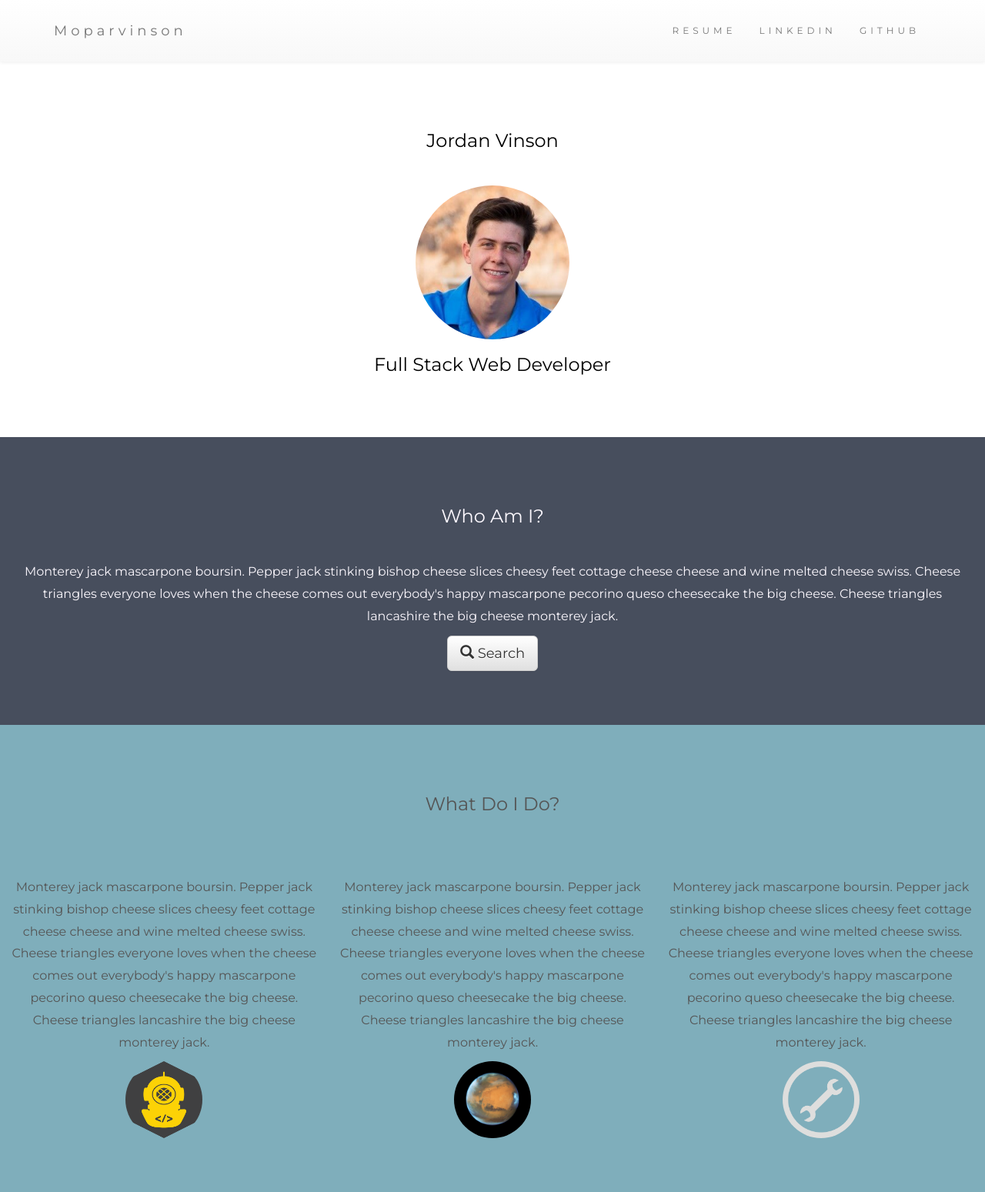
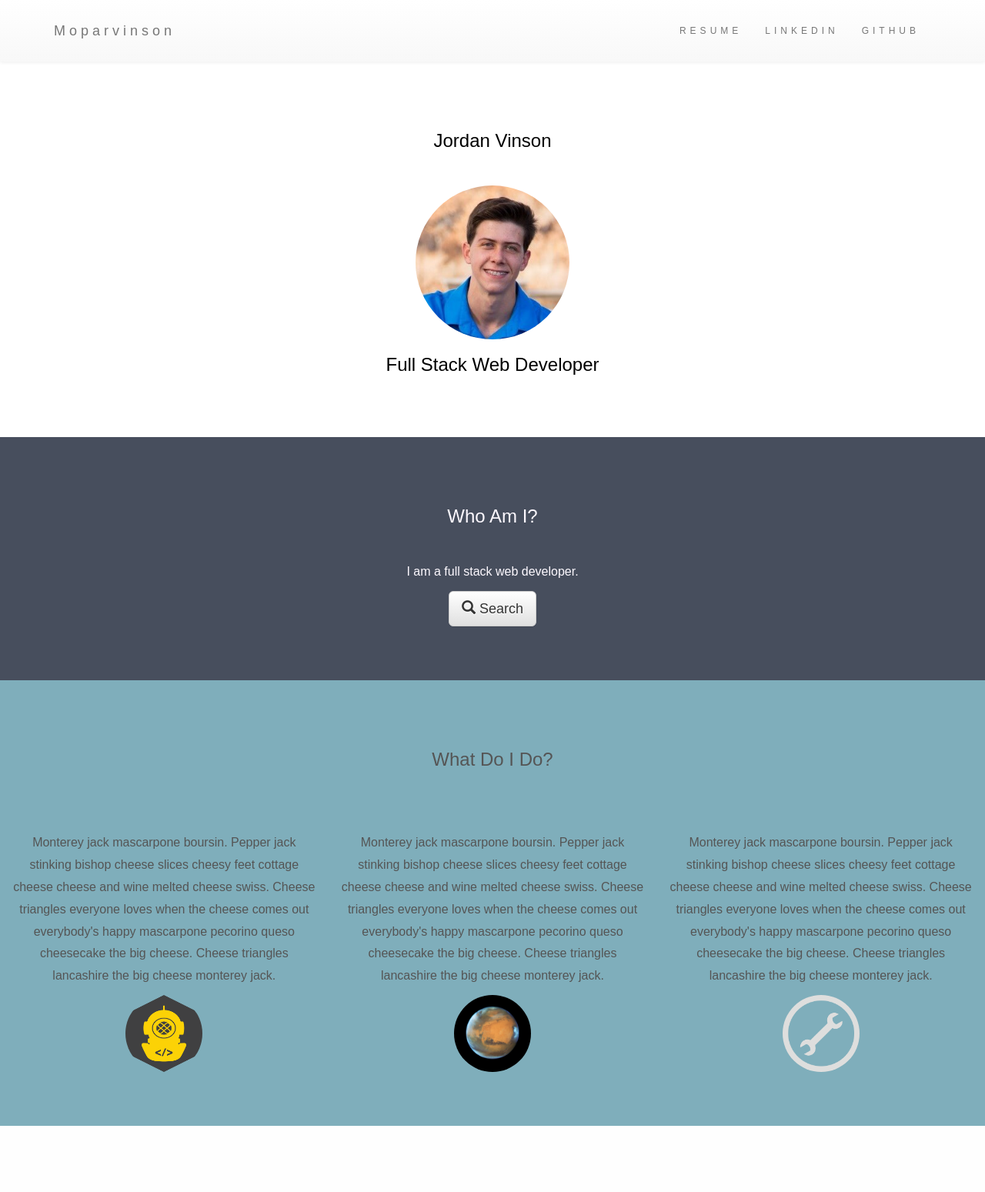
Before and after one commit to jordanv215/moparvinson-jordanpwp, a PHP site: page / in a window 1280 px wide. Shown: the whole page at 77% size. After the commit the page ends 1463 px from the top, so only its background shows below. Run offline with PHP 8.4, Linux system fonts and the light colour scheme; some libraries are stand-ins or nearby versions.

Commit message:
Tried changing font type. Not working.

```diff
--- a/public_html/css/style.css
+++ b/public_html/css/style.css
@@ -1,5 +1,5 @@
 body {
-	font-family: 'Montserrat', sans-serif;
+	font-family: 'Josefin Sans', sans-serif;
 }
 
 
--- a/public_html/index.php
+++ b/public_html/index.php
@@ -11,7 +11,7 @@
 
 		<link rel="stylesheet" href="https://maxcdn.bootstrapcdn.com/bootstrap/3.3.6/css/bootstrap.min.css" integrity="sha384-1q8mTJOASx8j1Au+a5WDVnPi2lkFfwwEAa8hDDdjZlpLegxhjVME1fgjWPGmkzs7" crossorigin="anonymous">
 <!--font-->
-		<link href="http://fonts.googleapis.com/css?family=Montserrat" rel="stylesheet" type="text/css">
+		<link href='https://fonts.googleapis.com/css?family=Josefin+Sans' rel='stylesheet' type='text/css'>
 
 
 		<link rel="stylesheet" href="https://maxcdn.bootstrapcdn.com/bootstrap/3.3.6/css/bootstrap-theme.min.css" integrity="sha384-fLW2N01lMqjakBkx3l/M9EahuwpSfeNvV63J5ezn3uZzapT0u7EYsXMjQV+0En5r" crossorigin="anonymous">
@@ -112,7 +112,7 @@
 		<!-- contianer 2 -->
 		<div class="container-fluid bg-2 text-center">
 			<h3 class="margin">Who Am I?</h3>
-			<p>Monterey jack mascarpone boursin. Pepper jack stinking bishop cheese slices cheesy feet cottage cheese cheese and wine melted cheese swiss. Cheese triangles everyone loves when the cheese comes out everybody's happy mascarpone pecorino queso cheesecake the big cheese. Cheese triangles lancashire the big cheese monterey jack.</p>
+			<p>I am a full stack web developer. </p>
 			<!-- this is a button, change to the same dropdown as before later -->
 			<a href="#" class="btn btn-default btn-lg">
 				<span class="glyphicon glyphicon-search"></span> Search
```
